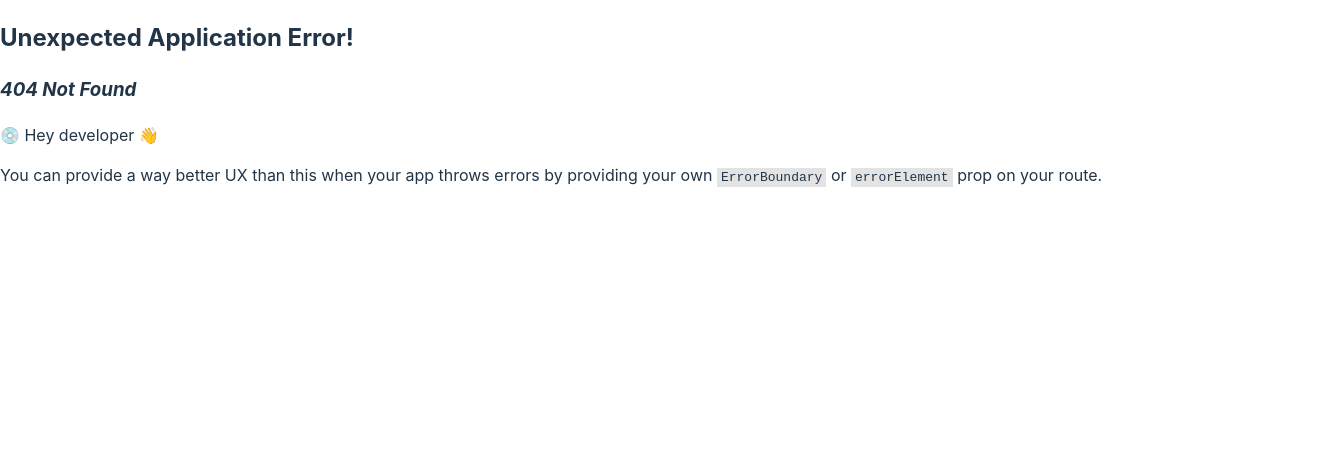
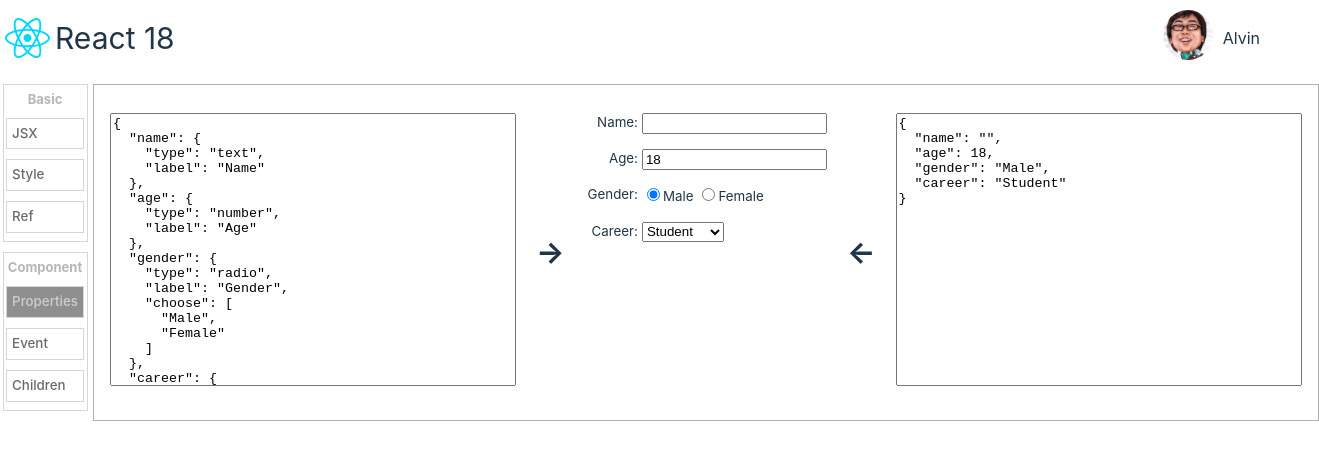
Before and after one commit to alvin-qh/study-web, a React (Vite) app in the folder react/basic/: page /component/props in a window 1280 px wide. Before the commit this address had no page. Shown: the top 460 px of the page, 1319 px wide, since content can reach past the window. Built offline with nearby package versions, Linux system fonts and the light colour scheme.

Commit message:
[react] add basic demo

```diff
--- a/react/basic/src/router/index.tsx
+++ b/react/basic/src/router/index.tsx
@@ -51,6 +51,13 @@ export const router: Router = createBrowserRouter([
           const { RefView } = await import('@/view/basic/RefView.tsx');
           return { Component: RefView };
         }
+      },
+      {
+        path: '/component/props',
+        async lazy() {
+          const { PropsView } = await import('@/view/component/PropsView.tsx');
+          return { Component: PropsView };
+        }
       }
     ]
   }
--- /dev/null
+++ b/react/basic/src/view/component/Props.module.scss
@@ -0,0 +1,51 @@
+.props {
+  display: flex;
+  flex-direction: row;
+  gap: 0 20px;
+  padding: 20px 10px;
+
+  &>div {
+    &>textarea {
+      resize: none;
+      width: 30em;
+      height: 20em;
+    }
+
+    &.arrow {
+      font-weight: bold;
+      font-size: 30px;
+      display: flex;
+      align-items: center;
+    }
+  }
+
+  .form {
+    display: flex;
+    flex-direction: column;
+    gap: 15px 0;
+
+    .form-field {
+      &>.label {
+        display: flex;
+        flex-direction: row;
+        gap: 0 4px;
+        font-size: smaller;
+
+        &>div {
+          width: 4em;
+          text-align: right;
+
+          &::after {
+            content: ":";
+          }
+        }
+      }
+
+      .radio-group {
+        display: flex;
+        flex-direction: row;
+        align-items: baseline;
+      }
+    }
+  }
+}
--- /dev/null
+++ b/react/basic/src/view/component/PropsView.tsx
@@ -0,0 +1,195 @@
+import React, { useEffect, useState } from 'react';
+
+import css from './Props.module.scss';
+
+export type FormFieldType = 'text' | 'number' | 'select' | 'radio' | 'checkbox' | 'textarea';
+
+export type FormFieldDataType = number | string | number[] | string[];
+
+export interface FormField {
+  label: string
+  type: FormFieldType
+  choose?: number[] | string[]
+}
+
+export type FormDefinition = Record<string, FormField>;
+
+export type FormData = Record<string, FormFieldDataType>;
+
+export interface FormProps {
+  definition: FormDefinition
+  data?: FormData
+}
+
+const Form = ({ definition, data }: FormProps): React.JSX.Element => {
+  const [fields, setFields] = useState<React.JSX.Element[]>([]);
+  const [formData, setFormData] = useState<FormData>(data ?? {});
+
+  useEffect(() => {
+    console.log(JSON.stringify(formData, null, 2));
+  }, [formData]);
+
+  useEffect(() => {
+    setFields(
+      Object.keys(definition).map((name) => {
+        const def = definition[name];
+
+        let elem: React.JSX.Element;
+
+        switch (def.type) {
+        case 'text':
+          elem = (
+            <label className={css.label}>
+              <div>{def.label}</div>
+              <input
+                name={name}
+                type={def.type}
+                value={(formData[name] ?? '') as string}
+                onChange={(e) => { setFormData({ ...formData, [name]: e.target.value }); }}
+              />
+            </label>
+          );
+          break;
+        case 'number':
+          elem = (
+            <label className={css.label}>
+              <div>{def.label}</div>
+              <input
+                name={name}
+                type={def.type}
+                value={(formData[name] ?? '') as string}
+                onChange={(e) => { setFormData({ ...formData, [name]: e.target.value }); }}
+              />
+            </label>
+          );
+          break;
+        case 'select':
+          elem = (
+            <label className={css.label}>
+              <div>{def.label}</div>
+              <select
+                name={name}
+                value={(formData[name] ?? '') as string}
+                onChange={(e) => { setFormData({ ...formData, [name]: e.target.value }); }}
+              >
+                {
+                  (def.choose ?? []).map((item) => (
+                    <option key={item}>{item}</option>
+                  ))
+                }
+              </select>
+            </label>
+          );
+          break;
+        case 'radio':
+          elem = (
+            <div className={css.label}>
+              <div>{def.label}</div>
+              {
+                (def.choose ?? []).map((item) => (
+                  <label key={item} className={css['radio-group']}>
+                    <input
+                      name={name}
+                      type="radio"
+                      value={item}
+                      checked={formData[name] === item}
+                      onChange={(e) => { setFormData({ ...formData, [name]: e.target.value }); }}
+                    />
+                    <div>{item}</div>
+                  </label>
+                ))
+              }
+            </div>
+          );
+          break;
+        case 'checkbox':
+        case 'textarea':
+        default:
+          throw new Error('Invalid form field type');
+        }
+
+        return (
+          <div key={name} className={css['form-field']}>
+            {elem}
+          </div>
+        );
+      })
+    );
+  }, [definition, formData]);
+
+  useEffect(() => {
+    setFormData(data ?? {});
+  }, [data]);
+
+  return (
+    <form className={css.form}>
+      {fields}
+    </form>
+  );
+};
+
+export const PropsView = (): React.JSX.Element => {
+  const [definition, setDefinition] = useState<FormDefinition>({
+    name: {
+      type: 'text',
+      label: 'Name'
+    },
+    age: {
+      type: 'number',
+      label: 'Age'
+    },
+    gender: {
+      type: 'radio',
+      label: 'Gender',
+      choose: ['Male', 'Female']
+    },
+    career: {
+      type: 'select',
+      label: 'Career',
+      choose: ['', 'Student', 'Teacher', 'Employee']
+    }
+  });
+
+  const [data, setData] = useState<FormData>({
+    name: '',
+    age: 18,
+    gender: 'Male',
+    career: 'Student'
+  });
+
+  return (
+    <div className={css.props}>
+      <div>
+        <textarea
+          onChange={(e) => {
+            try {
+              setDefinition(JSON.parse(e.target.value) as FormDefinition);
+            } catch (er) {
+              console.error(er);
+              setDefinition({});
+            }
+          }}>{JSON.stringify(definition, null, 2)}</textarea>
+      </div>
+      <div className={css.arrow}>
+        <span>→</span>
+      </div>
+      <div>
+        <Form definition={definition} data={data} />
+      </div>
+      <div className={css.arrow}>
+        <span>←</span>
+      </div>
+      <div>
+        <textarea
+          onChange={(e) => {
+            try {
+              setData(JSON.parse(e.target.value) as FormData);
+            } catch (er) {
+              console.error(er);
+              setData({});
+            }
+          }}>{JSON.stringify(data, null, 2)}</textarea>
+      </div>
+    </div>
+  );
+};
```
